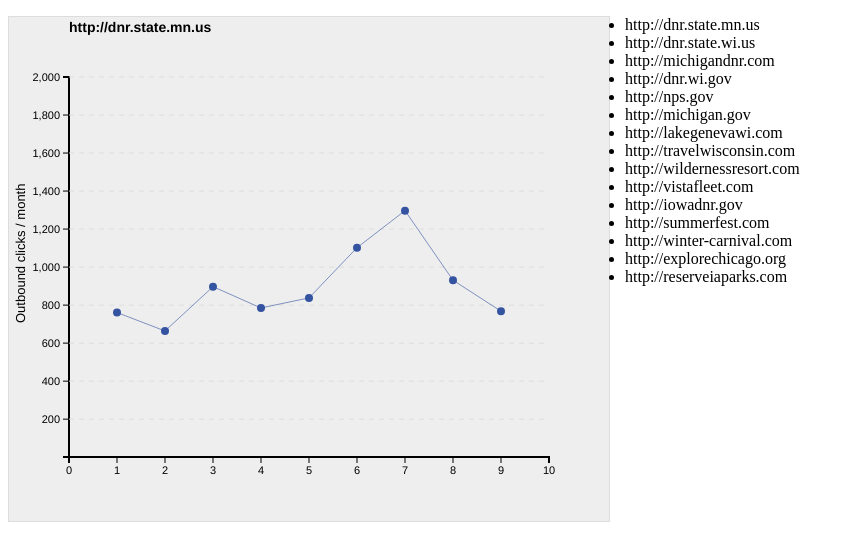
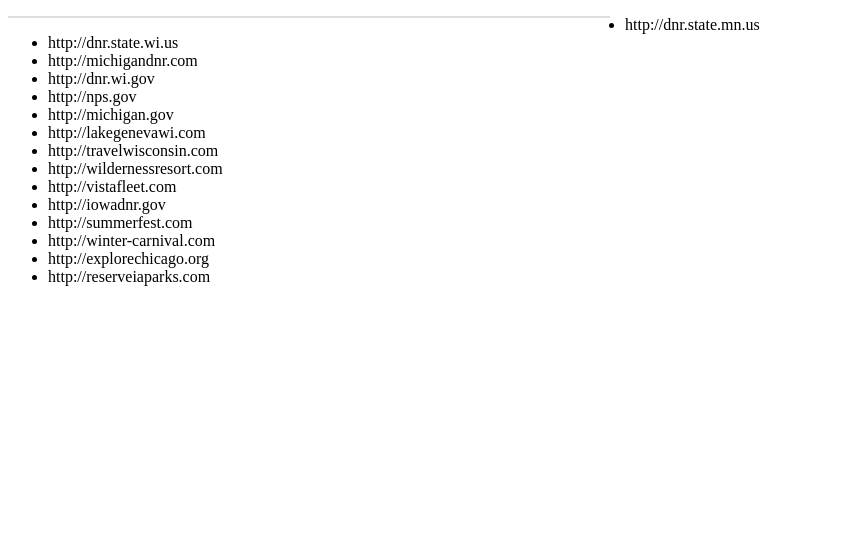
Before and after one commit to diwadidu/d3-demo, a plain HTML site: page index.html in a window 1280 px wide. Shown: the whole page, without its empty margins (0-854 px from the left). Drawn offline with nearby package versions, Linux system fonts and the light colour scheme.

Commit message:
Implemented data retrieval via AJAX and rendering of list of data sets

```diff
--- a/js/line-chart.js
+++ b/js/line-chart.js
@@ -6,14 +6,12 @@
 var LineCharts = function() {
 
 
-
+    /**
+     *
+     * @type {Number}
+     */
     var width = 0;
-
-
     var height = 0;
-
-
-
     var graphMargin = 60;
 
 
@@ -34,16 +32,12 @@
      */
     var months = ['', 'Jan', 'Feb', 'Mar','Apr','May','Jun','Jul','Aug','Sep','Oct','Nov','Dec'];
 
-
     /**
-     * Property holding the currently used series of data
+     * Will contain the list of labels/IDs for the available
+     * data sets. Rendered as a simple unordered list
      *
-     * @type {Number}
+     * @type {Array}
      */
-    var currentSeries = '';
-
-
-
     var availableSeries = [];
 
 
@@ -59,7 +53,6 @@
 
         self: this,
 
-
         init: function(w, h) {
 
             width = w;
@@ -70,11 +63,13 @@
 
         processData: function(data) {
 
-            var self = this;
+            var series,
+                self = this;
 
-            var idx = 0;
+            console.log(data);
+
             for (var site in data) {
-                var series = [];
+                series = [];
                 for (var mo in data[site]) {
                     idx = parseInt(mo.substr(4,2), 10);
                     series.push({y: parseInt(data[site][mo], 10), x: idx, xname: months[idx]});
@@ -84,185 +79,12 @@
                 availableSeries.push(site);
             }
 
-            console.log(chartData);
-
-
             d3.select('#data-sets')
                 .selectAll('li')
                 .data(availableSeries)
                 .enter()
                 .append('li')
-                .text(function(d) {return d})
-                .attr('data-url', function(d) {return d})
-                .on('click', function() {
-                    var newURL = d3.select(this).text();
-                    self.updateChart(newURL)
-                });
-
-            this.initPlot();
-            this.drawSeries('http://dnr.state.mn.us');
-        },
-
-
-        initPlot: function() {
-            svg = d3.select('#line-graph').append('svg').attr('width', width).attr('height', height);
-        },
-
-
-        updateChart: function(newURL) {
-            this.drawSeries(newURL);
-        },
-
-
-        drawSeries: function(seriesIndex) {
-
-            var scales = this.setAxis(chartData[seriesIndex]);
-
-            this.drawAxes(scales);
-
-            // Draw connecting path
-
-            var line = d3.svg.line()
-                .x(function(d) {return scales.x(d.x)})
-                .y(height - graphMargin);
-
-            svg.append('path')
-                .attr('d', line(chartData[seriesIndex]))
-                .attr('class', 'data-path');
-
-            line.y(function(d) {return scales.y(d.y)});
-
-            svg.select('path.data-path')
-                .transition()
-                .duration(750)
-                .attr('d', line(chartData[seriesIndex]));
-
-
-            // now draw the points so we can get the focus on them on hover
-            var dataPoints = svg
-                .selectAll('.data-point')
-                .data(chartData[seriesIndex]);
-
-
-            dataPoints
-                .transition()
-                .duration(750)
-                .attr('cy', function(d) {return scales.y(d.y)})
-                ;
-
-            dataPoints.enter()
-                .append('circle')
-                .attr('class', 'data-point')
-                .attr('cx', function(d) {return scales.x(d.x);})
-                .attr('cy', height - graphMargin)
-                .attr('r', 4)
-                .on('mouseover.tooltip', function(d,i) {
-
-                    svg.select('.dot-number').remove();
-
-                    d3.select(this)
-                        .transition()
-                        .attr('r', 10)
-                        .attr('opacity', 1);
-
-                    svg.append('text')
-                        .text(d.y)
-                        .attr('x', scales.x(d.x) - 13)
-                        .attr('y', scales.y(d.y))
-                        .attr('opacity', 0)
-                        .attr('class', 'dot-number')
-                        .transition()
-                        .duration(500)
-                        .attr('transform', 'translate(0, -13)')
-                        .attr('opacity', 1)
-                    ;
-                })
-                .on('mouseout.tooltip', function() {
-                    d3.select(this)
-                        .transition()
-                        .attr('r', 4)
-                        .attr('opacity', 1)
-
-                    svg.select('.dot-number').transition().attr('opacity', 0).remove();
-                })
-                .transition()
-                .duration(750)
-                .attr('cy', function(d) {return scales.y(d.y)})
-            ;
-
-
-            dataPoints.exit()
-                .transition()
-                .duration(750)
-                .attr('opacity', 0)
-                .attr('y', height - graphMargin)
-                .remove();
-
-            d3.select('.y.axis')
-                .append('text')
-                .text(seriesIndex)
-                .attr('x', 0)
-                .attr('y', 15)
-                .attr('class', 'headline');
-
-
-
-        },
-
-
-        drawAxes: function(scales) {
-
-            // Draw the axes
-            var xAxis = d3.svg.axis().scale(scales.x);
-            var yAxis = d3.svg.axis().scale(scales.y).orient('left');
-
-            svg.selectAll('g.axis').remove();
-            svg.selectAll('line.grid').remove();
-
-            svg.append('g')
-                .attr('class', 'x axis')
-                .attr('transform', 'translate(0,' + (height - graphMargin) + ')')
-                .call(xAxis);
-
-            svg.append('g')
-                .attr('class', 'y axis')
-                .attr('transform', 'translate(' + graphMargin + ',0)')
-                .call(yAxis);
-
-
-
-            d3.select('.y.axis')
-                .append('text')
-                .text('Outbound clicks / month')
-                .attr('class', 'axis-label')
-                .attr('transform', 'rotate(270, 6, 100)')
-                .attr('x', -200)
-                .attr('y', 50);
-
-
-            svg.selectAll('g.y.axis > g').each(function(d,i) {
-
-                var yOffset = parseFloat(d3.select(this).attr('transform').split(',')[1])
-                svg.append('line')
-                    .attr('class', 'y grid')
-                    .attr('x1', graphMargin)
-                    .attr('x2', width - graphMargin)
-                    .attr('y1', yOffset)
-                    .attr('y2', yOffset);
-            })
-
-
-        },
-
-        setAxis: function(dataSet) {
-
-            var xRange = d3.extent([0,1,2,3,4,5,6,7,8,9,10]);
-            var xScale = d3.scale.linear().range([graphMargin, width - graphMargin]).domain(xRange);
-
-            var yRange = [1, d3.max(dataSet, function(d) {return d.y})]
-            var yScale = d3.scale.linear().range([height - graphMargin, graphMargin]).domain([1,2000]);
-
-            return {x: xScale, y: yScale};
+                .text(function(d) {return d});
         }
     }
 }();
```
Also changed, not shown: index.html (+4 -0 lines), 1 other file.
